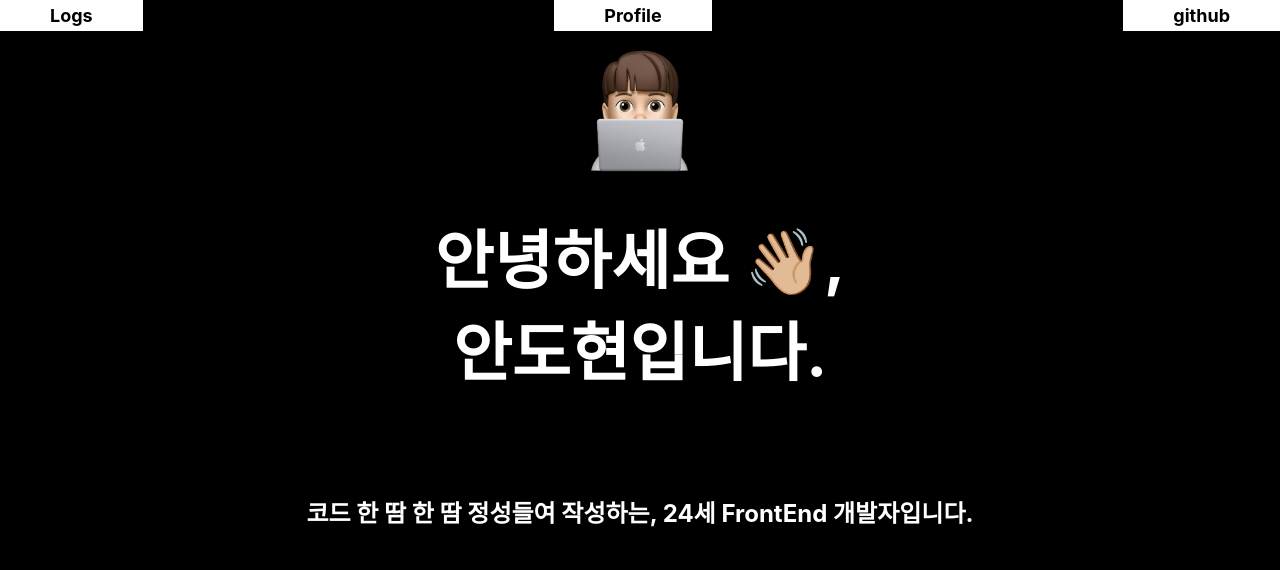
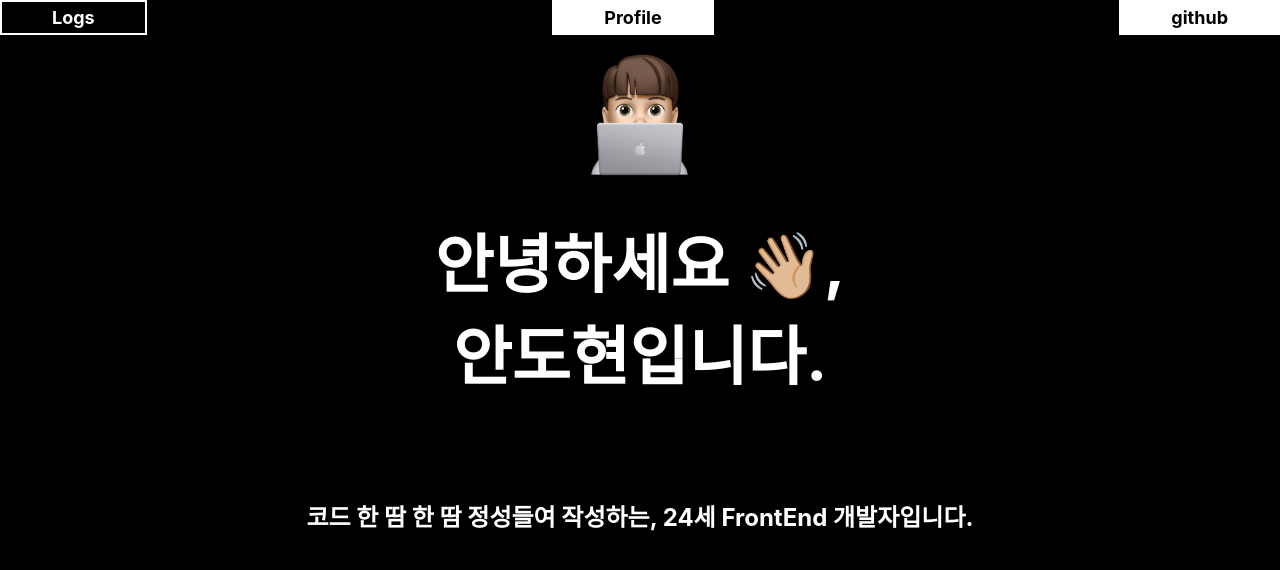
Before and after one commit to devDohyun/devlog, a Next.js app: page / in a window 1280 px wide. Shown: the top 570 px of the page. Built offline with nearby package versions, Linux system fonts and the light colour scheme.

Commit message:
updated styles

```diff
--- a/components/Home/Header/styles.ts
+++ b/components/Home/Header/styles.ts
@@ -14,4 +14,13 @@ export const StyledRouteItem = styled.div`
 
   background-color: #ffffff;
   color: #000000;
+
+  border: 2px solid transparent;
+
+  &:hover {
+    background-color: transparent;
+    color: #ffffff;
+
+    border-color: #ffffff;
+  }
 `
```
